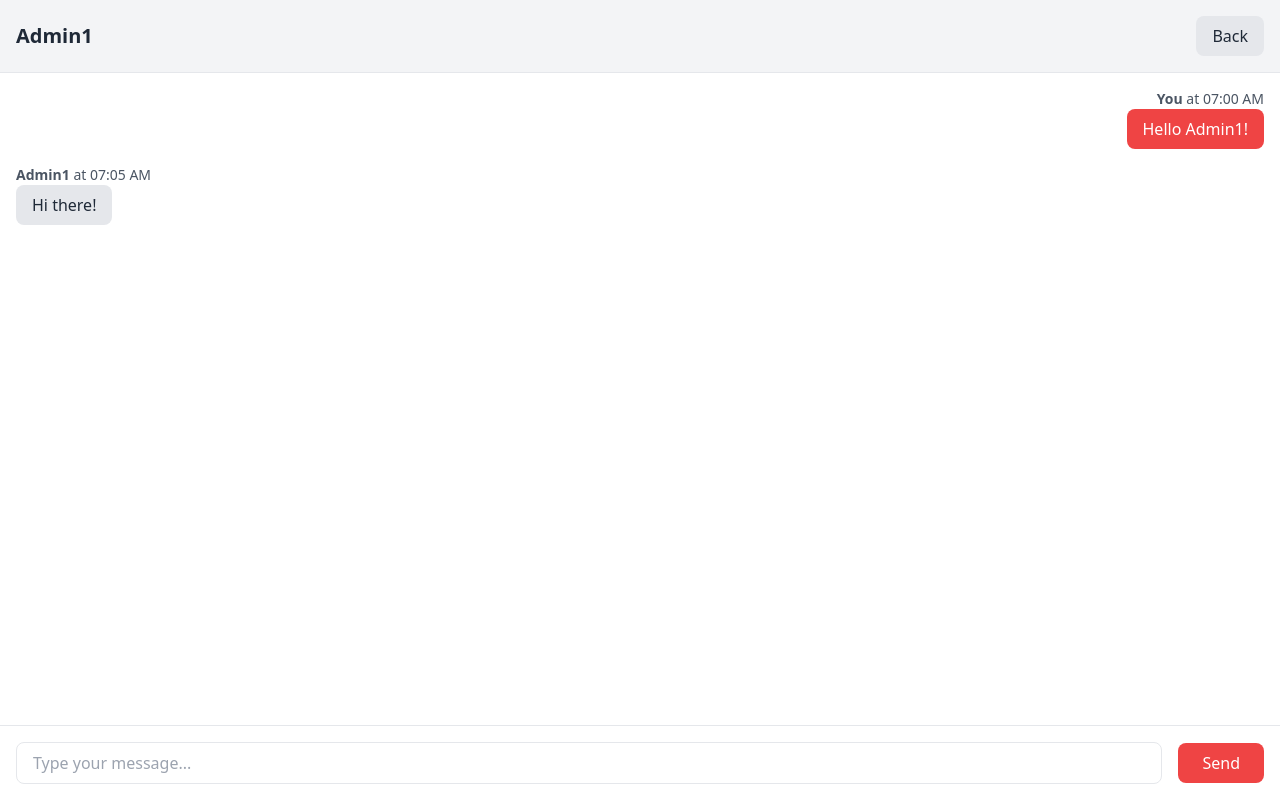
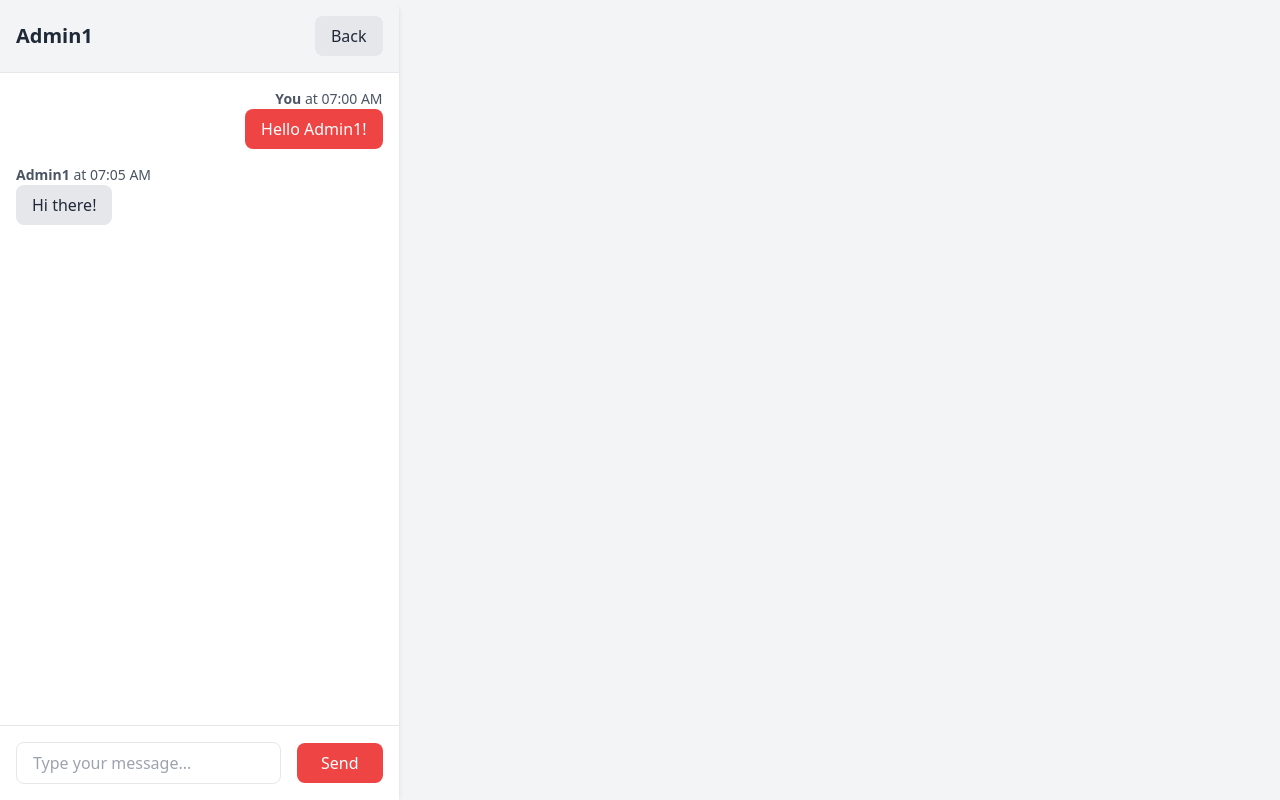
Before and after one commit to mukimuddin/cornea-lms, a React (Vite) app: page /chat in a window 1280 px wide. Both pictures are taken after a click on the item "Admin1". Built offline with nearby package versions, Linux system fonts and the light colour scheme.

Commit message:
newres20

```diff
--- a/src/pages/Chat.jsx
+++ b/src/pages/Chat.jsx
@@ -103,9 +103,9 @@ function Chat() {
 
       {/* Main Chat Area */}
       {activeConversation && (
-        <main className="flex-1 flex flex-col bg-white shadow-md rounded-lg">
+        <main className="flex flex-col h-screen bg-white shadow-md rounded-lg">
           {/* Header */}
-          <div className="flex items-center justify-between bg-gray-100 p-4 border-b">
+          <div className="flex items-center justify-between bg-gray-100 p-4 border-b sticky top-0 z-10">
             <h2 className="text-xl font-bold text-gray-800">
               {conversations.find((c) => c.id === activeConversation)?.name || 'Chat'}
             </h2>
```
